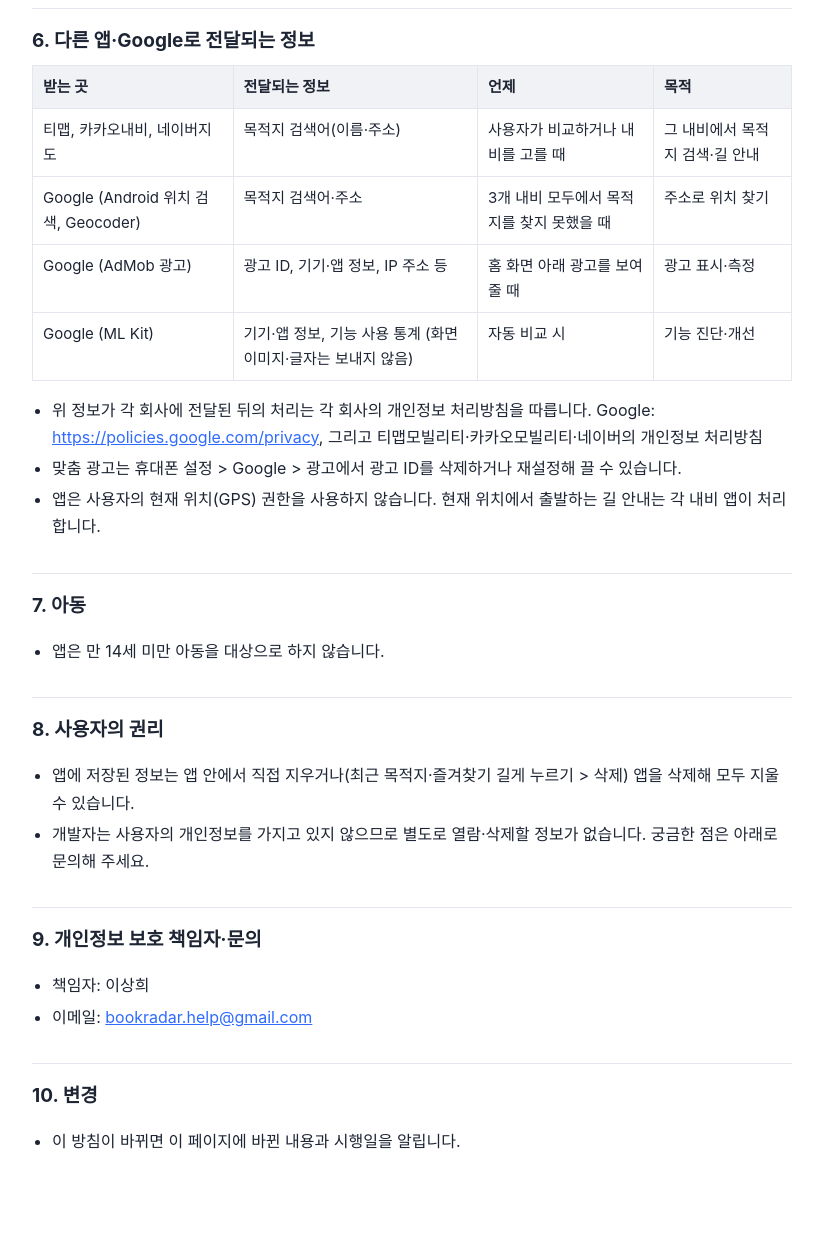
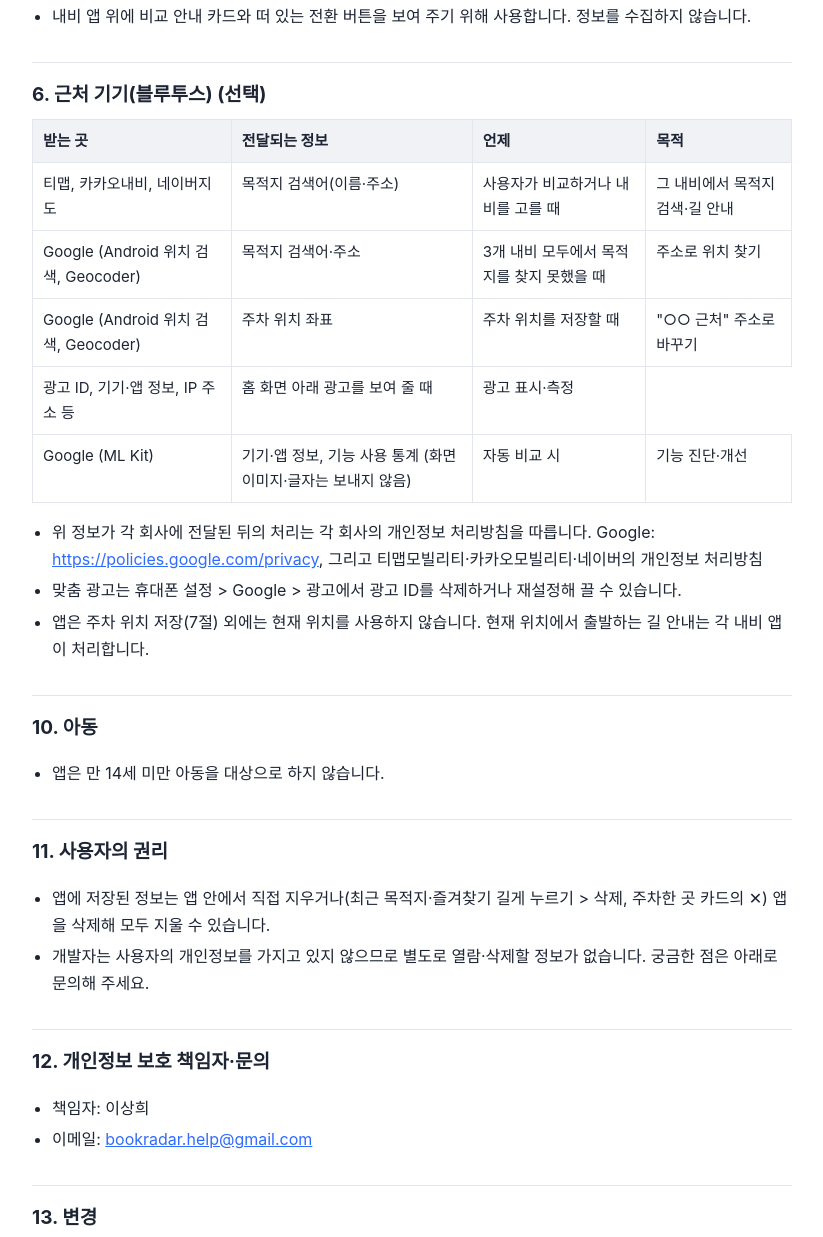
Before and after one commit to sh9056lee/multinavi-privacy, a plain HTML site: page index.html in a window 1280 px wide. Shown: the part 1245-2482 px from the top of the page, without its empty margins (228-1051 px from the left). Drawn offline with Linux system fonts and the light colour scheme.

Commit message:
처리방침 개정 (2026-11-26): 근처 기기·위치(사용 중, 주차 위치)·알림 추가

```diff
--- a/index.html
+++ b/index.html
@@ -23,7 +23,7 @@
 <body>
 <main>
 <h1>멀티내비 개인정보 처리방침</h1>
-<p class="date">시행일: 2026년 11월 6일</p>
+<p class="date">시행일: 2026년 11월 26일 (이전 버전: 2026년 11월 6일)</p>
 <p>멀티내비(이하 "앱")는 개발자 개인(이상희)이 만든 앱으로, 개발자가 운영하는 서버가 없습니다.
 앱은 사용자의 개인정보를 개발자에게 보내지 않으며, 개발자는 사용자의 개인정보를 수집·보관하지 않습니다.
 아래는 앱이 휴대폰 안에서 다루는 정보와, 앱에 포함된 Google 기능이 다루는 정보입니다.</p>
@@ -31,9 +31,9 @@
 <h2>1. 휴대폰 안에만 저장되는 정보</h2>
 <ul>
 <li>목적지 검색어, 목적지 이름·주소·좌표, 최근 목적지, 즐겨찾기, 마지막으로 연 내비, 앱 설정</li>
-<li>목적: 최근 목적지·즐겨찾기를 다시 쓰고, 고른 내비로 바로 안내하기 위함</li>
+<li>목적: 최근 목적지·즐겨찾기를 다시 쓰고, 고른 내비로 바로 안내하고, 차에 탔을 때 앱을 열고, 주차한 곳으로 걸어가는 길을 찾기 위함</li>
 <li>이 정보는 휴대폰 안에만 저장되고 개발자나 다른 곳으로 보내지 않습니다.</li>
-<li>보유 기간: 사용자가 앱에서 지우거나 앱을 삭제할 때까지 (앱을 삭제하면 함께 지워집니다)</li>
+<li>보유 기간: 사용자가 앱에서 지우거나 앱을 삭제할 때까지 (앱을 삭제하면 함께 지워집니다). 주차 위치는 다시 차에 연결되거나 48시간이 지나면 화면에서 사라지고, 다음에 저장하면 바뀝니다.</li>
 </ul>
 
 <h2>2. 내비 앱 화면 읽기 (자동 비교, 화면 공유)</h2>
@@ -62,36 +62,36 @@
 <li>내비 앱 위에 비교 안내 카드와 떠 있는 전환 버튼을 보여 주기 위해 사용합니다. 정보를 수집하지 않습니다.</li>
 </ul>
 
-<h2>6. 다른 앱·Google로 전달되는 정보</h2>
+<h2>6. 근처 기기(블루투스) (선택)</h2>
 <div class="table"><table>
 <tr><th>받는 곳</th><th>전달되는 정보</th><th>언제</th><th>목적</th></tr>
 <tr><td>티맵, 카카오내비, 네이버지도</td><td>목적지 검색어(이름·주소)</td><td>사용자가 비교하거나 내비를 고를 때</td><td>그 내비에서 목적지 검색·길 안내</td></tr>
 <tr><td>Google (Android 위치 검색, Geocoder)</td><td>목적지 검색어·주소</td><td>3개 내비 모두에서 목적지를 찾지 못했을 때</td><td>주소로 위치 찾기</td></tr>
-<tr><td>Google (AdMob 광고)</td><td>광고 ID, 기기·앱 정보, IP 주소 등</td><td>홈 화면 아래 광고를 보여 줄 때</td><td>광고 표시·측정</td></tr>
+<tr><td>Google (Android 위치 검색, Geocoder)</td><td>주차 위치 좌표</td><td>주차 위치를 저장할 때</td><td>"○○ 근처" 주소로 바꾸기</td></tr><td>광고 ID, 기기·앱 정보, IP 주소 등</td><td>홈 화면 아래 광고를 보여 줄 때</td><td>광고 표시·측정</td></tr>
 <tr><td>Google (ML Kit)</td><td>기기·앱 정보, 기능 사용 통계 (화면 이미지·글자는 보내지 않음)</td><td>자동 비교 시</td><td>기능 진단·개선</td></tr>
 </table></div>
 <ul>
 <li>위 정보가 각 회사에 전달된 뒤의 처리는 각 회사의 개인정보 처리방침을 따릅니다. Google: <a href="https://policies.google.com/privacy">https://policies.google.com/privacy</a>, 그리고 티맵모빌리티·카카오모빌리티·네이버의 개인정보 처리방침</li>
 <li>맞춤 광고는 휴대폰 설정 &gt; Google &gt; 광고에서 광고 ID를 삭제하거나 재설정해 끌 수 있습니다.</li>
-<li>앱은 사용자의 현재 위치(GPS) 권한을 사용하지 않습니다. 현재 위치에서 출발하는 길 안내는 각 내비 앱이 처리합니다.</li>
+<li>앱은 주차 위치 저장(7절) 외에는 현재 위치를 사용하지 않습니다. 현재 위치에서 출발하는 길 안내는 각 내비 앱이 처리합니다.</li>
 </ul>
 
-<h2>7. 아동</h2>
+<h2>10. 아동</h2>
 <ul><li>앱은 만 14세 미만 아동을 대상으로 하지 않습니다.</li></ul>
 
-<h2>8. 사용자의 권리</h2>
+<h2>11. 사용자의 권리</h2>
 <ul>
-<li>앱에 저장된 정보는 앱 안에서 직접 지우거나(최근 목적지·즐겨찾기 길게 누르기 &gt; 삭제) 앱을 삭제해 모두 지울 수 있습니다.</li>
+<li>앱에 저장된 정보는 앱 안에서 직접 지우거나(최근 목적지·즐겨찾기 길게 누르기 &gt; 삭제, 주차한 곳 카드의 ✕) 앱을 삭제해 모두 지울 수 있습니다.</li>
 <li>개발자는 사용자의 개인정보를 가지고 있지 않으므로 별도로 열람·삭제할 정보가 없습니다. 궁금한 점은 아래로 문의해 주세요.</li>
 </ul>
 
-<h2>9. 개인정보 보호 책임자·문의</h2>
+<h2>12. 개인정보 보호 책임자·문의</h2>
 <ul>
 <li>책임자: 이상희</li>
 <li>이메일: <a href="mailto:bookradar.help@gmail.com">bookradar.help@gmail.com</a></li>
 </ul>
 
-<h2>10. 변경</h2>
+<h2>13. 변경</h2>
 <ul><li>이 방침이 바뀌면 이 페이지에 바뀐 내용과 시행일을 알립니다.</li></ul>
 </main>
 </body>
```
